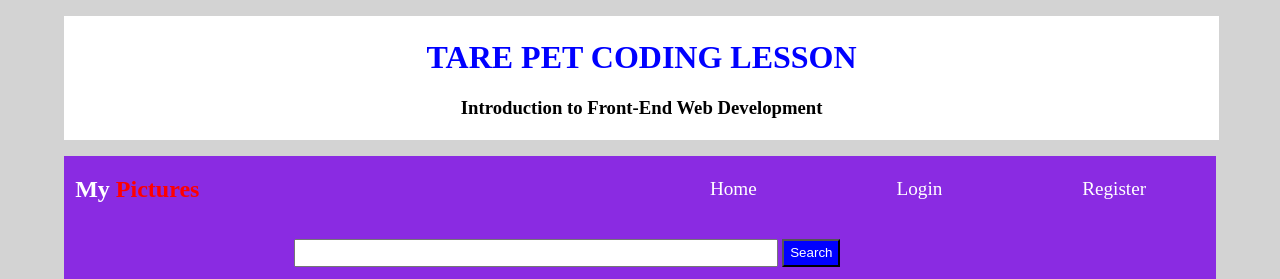
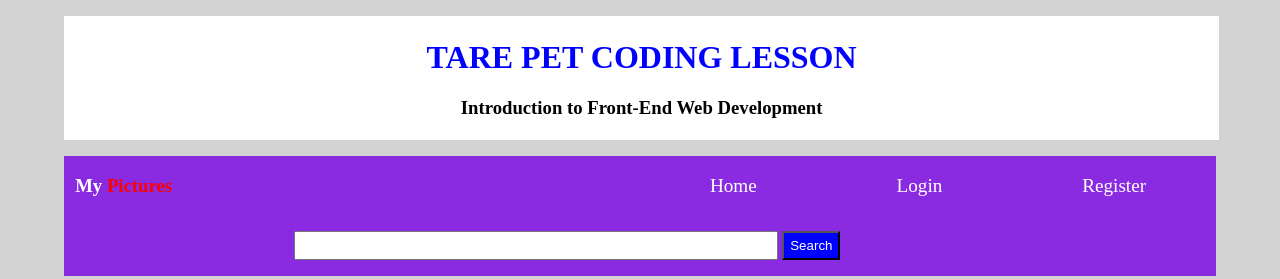
Before and after one commit to joshhumphrey02/lesson, a plain HTML site: page index.html in a window 1280 px wide. Shown: the top 279 px of the page. Drawn offline with Linux system fonts and the light colour scheme.

Commit message:
Update index.html

```diff
--- a/index.html
+++ b/index.html
@@ -15,7 +15,7 @@
       </div>
       <div class="navbar">
         <div class="title">
-          <h2>My <span style="color: red;">Pictures</span></h2>
+          <h3>My <span style="color: red;">Pictures</span></h3>
         </div>
         <ul>
           <li>Home</li>
```
